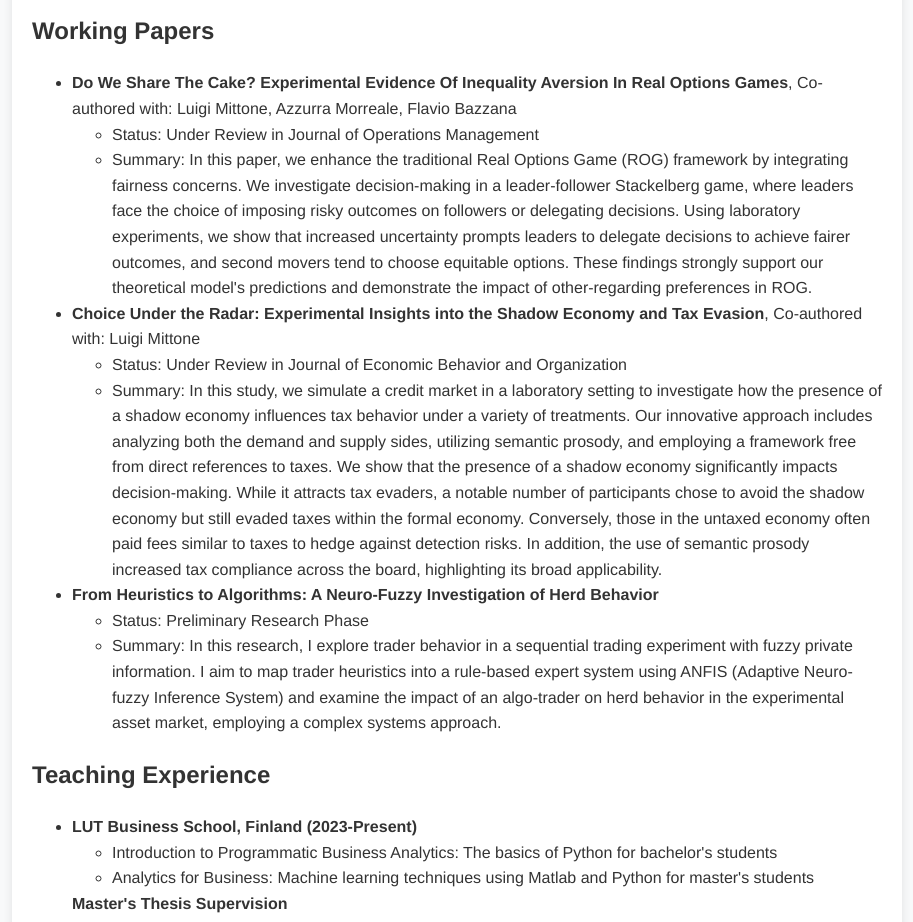
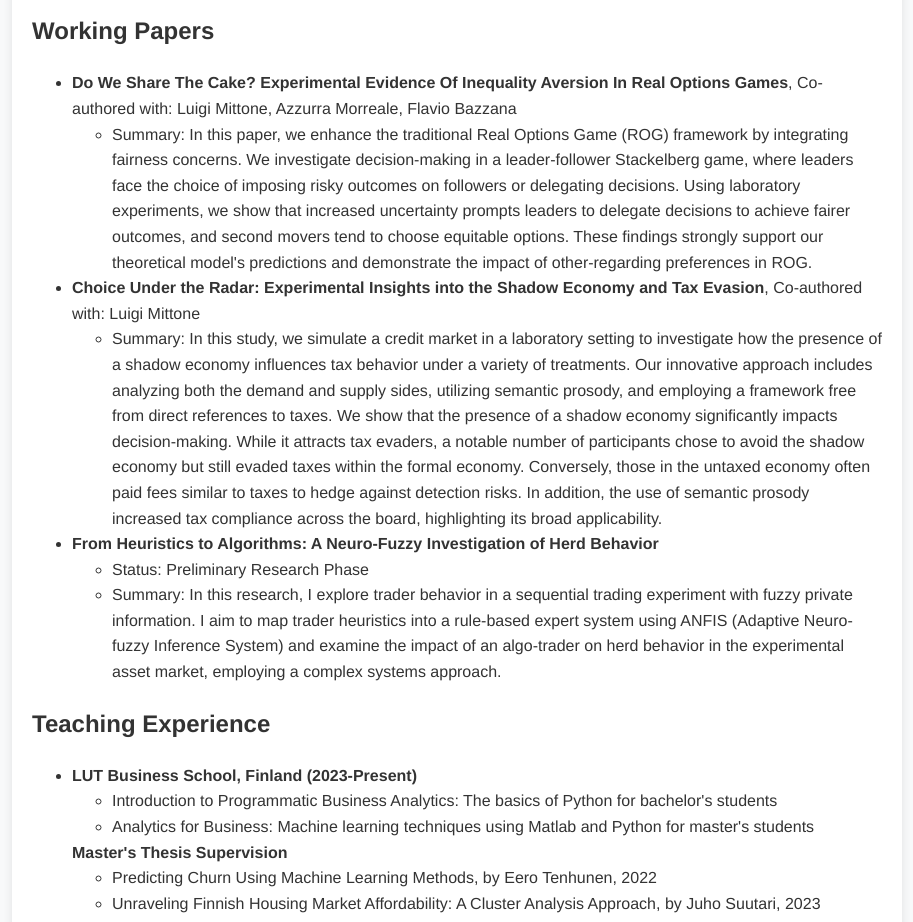
Before and after one commit to GoudarziMostafa/goudarzi.github.io, a plain HTML site: page cv.html in a window 1280 px wide. Shown: the part 860-1782 px from the top of the page, without its empty margins (183-1096 px from the left). Drawn offline with Linux system fonts and the light colour scheme.

Commit message:
hide under review

```diff
--- a/cv.html
+++ b/cv.html
@@ -69,13 +69,13 @@
             <ul>
                 <li><strong>Do We Share The Cake? Experimental Evidence Of Inequality Aversion In Real Options Games</strong>, Co-authored with: Luigi Mittone, Azzurra Morreale, Flavio Bazzana
                     <ul>
-                        <li>Status: Under Review in Journal of Operations Management</li>
+                        <!-- <li>Status: Under Review in Journal of Operations Management</li> -->
                         <li>Summary: In this paper, we enhance the traditional Real Options Game (ROG) framework by integrating fairness concerns. We investigate decision-making in a leader-follower Stackelberg game, where leaders face the choice of imposing risky outcomes on followers or delegating decisions. Using laboratory experiments, we show that increased uncertainty prompts leaders to delegate decisions to achieve fairer outcomes, and second movers tend to choose equitable options. These findings strongly support our theoretical model's predictions and demonstrate the impact of other-regarding preferences in ROG.</li>
                     </ul>
                 </li>
                 <li><strong>Choice Under the Radar: Experimental Insights into the Shadow Economy and Tax Evasion</strong>, Co-authored with: Luigi Mittone
                     <ul>
-                        <li>Status: Under Review in Journal of Economic Behavior and Organization</li>
+                        <!-- <li>Status: Under Review in Journal of Economic Behavior and Organization</li> -->
                         <li>Summary: In this study, we simulate a credit market in a laboratory setting to investigate how the presence of a shadow economy influences tax behavior under a variety of treatments. Our innovative approach includes analyzing both the demand and supply sides, utilizing semantic prosody, and employing a framework free from direct references to taxes. We show that the presence of a shadow economy significantly impacts decision-making. While it attracts tax evaders, a notable number of participants chose to avoid the shadow economy but still evaded taxes within the formal economy. Conversely, those in the untaxed economy often paid fees similar to taxes to hedge against detection risks. In addition, the use of semantic prosody increased tax compliance across the board, highlighting its broad applicability.</li>
                     </ul>
                 </li>
```
